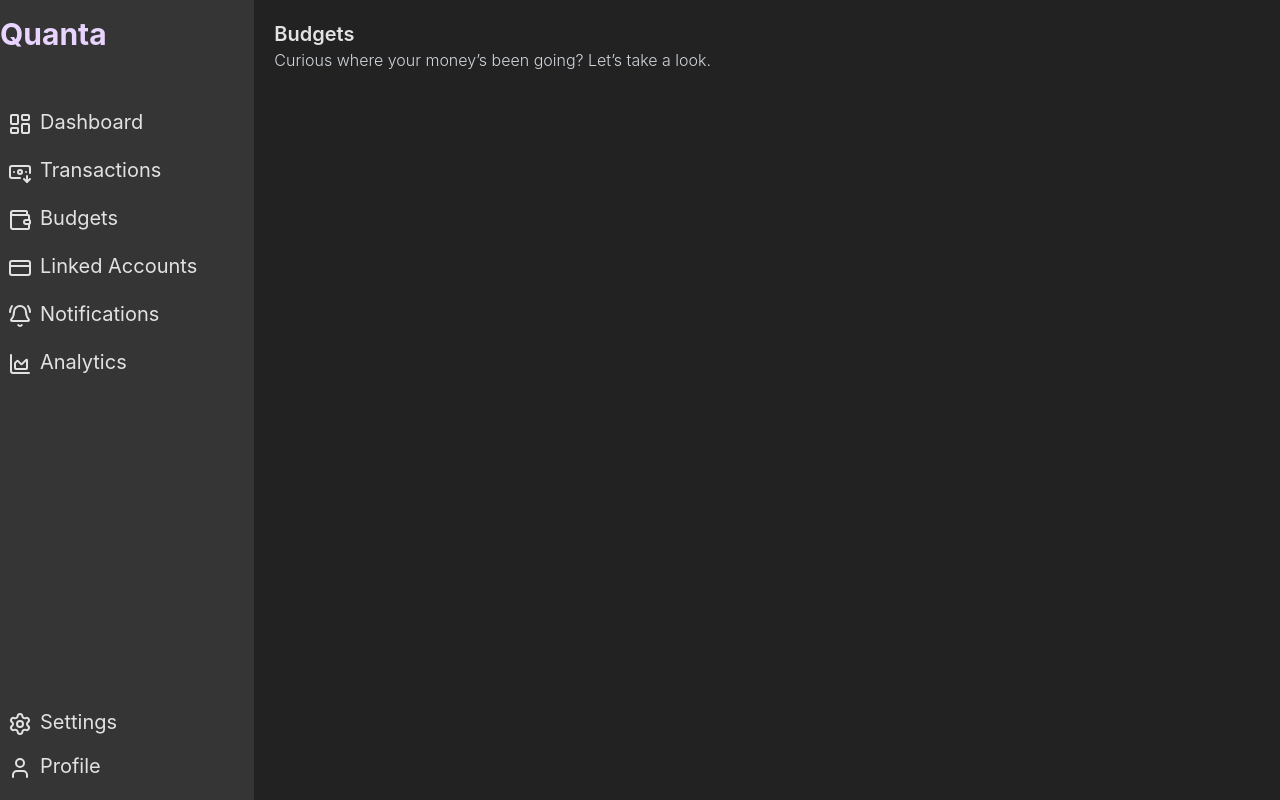
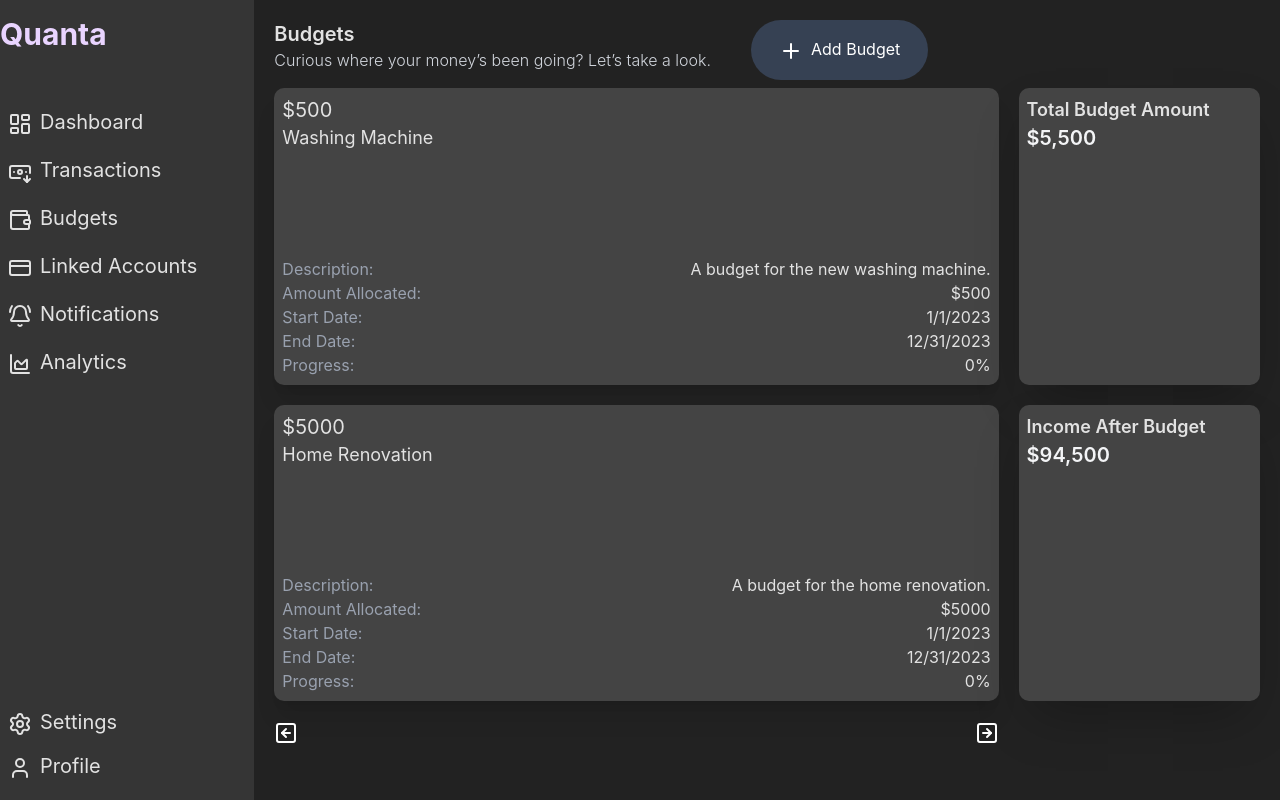
Before and after one commit to Meliorasimp/AI-Powered-Quanta, a React (Vite) app in the folder client/: page /budgets in a window 1280 px wide. Built offline with nearby package versions, Linux system fonts and the light colour scheme.

Commit message:
Updated the Budgets page
Added the ability to add a budget, display it into a card design and the functionility to show total budget income and income after budget.

```diff
--- /dev/null
+++ b/client/src/components/Budgetcard/index.tsx
@@ -0,0 +1,53 @@
+import "../../styles/index.css";
+type budgetcardprops = {
+  title: string;
+  amountallocated: number;
+  description: string;
+  progress?: number;
+  className?: string;
+  startdate: Date;
+  enddate: Date;
+};
+
+function Budgetcard({
+  title,
+  amountallocated,
+  description,
+  progress = 0,
+  className,
+  startdate,
+  enddate,
+}: budgetcardprops) {
+  return (
+    <div
+      className={`budget-card flex flex-col justify-between p-2 shadow-xl ${className}`}
+    >
+      <div className="flex flex-col">
+        <span className="text-xl">{`$${amountallocated}`}</span>
+        <span className="text-lg">{title}</span>
+      </div>
+      <div className="flex flex-row justify-between">
+        <div className="flex flex-col items-start">
+          <span className="text-md text-gray-400">Description:</span>
+          <span className="text-md text-gray-400">Amount Allocated:</span>
+          <span className="text-md text-gray-400">Start Date:</span>
+          <span className="text-md text-gray-400">End Date:</span>
+          <span className="text-md text-gray-400">Progress:</span>
+        </div>
+        <div className="flex flex-col items-end">
+          <span className="text-md">{description}</span>
+          <span className="text-md">{`$${amountallocated}`}</span>
+          <span className="text-md">
+            {new Date(startdate).toLocaleDateString()}
+          </span>
+          <span className="text-md">
+            {new Date(enddate).toLocaleDateString()}
+          </span>
+          <span className="text-md">{`${progress}%`}</span>
+        </div>
+      </div>
+    </div>
+  );
+}
+
+export default Budgetcard;
--- a/client/src/components/Button/index.tsx
+++ b/client/src/components/Button/index.tsx
@@ -1,5 +1,5 @@
 type ButtonProps = {
-  label: string;
+  label?: string;
   onClick: () => void;
   type: "button" | "submit" | "reset";
   className?: string;
--- a/client/src/components/Navbar/index.tsx
+++ b/client/src/components/Navbar/index.tsx
@@ -25,42 +25,42 @@ const Navbar = () => {
           label="Dashboard"
           onClick={() => nav("/")}
           type="button"
-          className="main-website-text-color text-xl hover:bg-gray-600 w-full py-1 text-left cursor-pointer rounded-lg"
+          className="main-website-text-color text-xl hover:bg-gray-600 w-full py-1 text-left cursor-pointer rounded-lg transition-colors duration-200"
           icon={<LayoutDashboard className="inline-block ml-2" />}
         />
         <Button
           label="Transactions"
           onClick={() => nav("/transactions")}
           type="button"
-          className="main-website-text-color text-xl hover:bg-gray-600 w-full py-1 text-left cursor-pointer rounded-lg"
+          className="main-website-text-color text-xl hover:bg-gray-600 w-full py-1 text-left cursor-pointer rounded-lg transition-colors duration-200"
           icon={<BanknoteArrowDown className="inline-block ml-2" />}
         />
         <Button
           label="Budgets"
           onClick={() => nav("/budgets")}
           type="button"
-          className="main-website-text-color text-xl hover:bg-gray-600 w-full py-1 text-left cursor-pointer rounded-lg"
+          className="main-website-text-color text-xl hover:bg-gray-600 w-full py-1 text-left cursor-pointer rounded-lg transition-colors duration-200"
           icon={<Wallet className="inline-block ml-2" />}
         />
         <Button
           label="Linked Accounts"
           onClick={() => nav("/linkedaccounts")}
           type="button"
-          className="main-website-text-color text-xl hover:bg-gray-600 w-full py-1 text-left cursor-pointer rounded-lg"
+          className="main-website-text-color text-xl hover:bg-gray-600 w-full py-1 text-left cursor-pointer rounded-lg transition-colors duration-200"
           icon={<CreditCard className="inline-block ml-2" />}
         />
         <Button
           label="Notifications"
           onClick={() => nav("/notifications")}
           type="button"
-          className="main-website-text-color text-xl hover:bg-gray-600 w-full py-1 text-left cursor-pointer rounded-lg"
+          className="main-website-text-color text-xl hover:bg-gray-600 w-full py-1 text-left cursor-pointer rounded-lg transition-colors duration-200"
           icon={<BellRing className="inline-block ml-2" />}
         />
         <Button
           label="Analytics"
           onClick={() => nav("/analytics")}
           type="button"
-          className="main-website-text-color text-xl hover:bg-gray-600 w-full py-1 text-left cursor-pointer rounded-lg"
+          className="main-website-text-color text-xl hover:bg-gray-600 w-full py-1 text-left cursor-pointer rounded-lg transition-colors duration-200"
           icon={<ChartArea className="inline-block ml-2" />}
         />
         <div className="flex flex-col items-start gap-y-2 mt-auto">
--- a/client/src/pages/Budgets/index.tsx
+++ b/client/src/pages/Budgets/index.tsx
@@ -1,13 +1,18 @@
 import Navbar from "../../components/Navbar";
 import Heading from "../../components/Text/Heading";
 import Paragraph from "../../components/Text/Paragraph";
+import Budgetcard from "../../components/Budgetcard";
+import "../../styles/index.css";
+import Button from "../../components/Button";
+import { Plus, SquareArrowLeft, SquareArrowRight } from "lucide-react";
 
 const Budgets = () => {
   return (
     <div className="flex flex-row">
       <Navbar />
       <div className="w-full h-screen flex flex-col py-5 px-5 gap-y-2">
-        <div className="overflow-hiddenpb-2">
+        <div className="flex flex-row gap-x-10">
+          <div className="overflow-hidden pb-2">
             <Heading
               label="Budgets"
               className="text-xl font-semibold main-website-text-color"
@@ -18,6 +23,68 @@ const Budgets = () => {
               variant="secondary"
             />
           </div>
+          <div className="flex justify-center">
+            <Button
+              label="Add Budget"
+              onClick={() => console.log("Add Budget Clicked")}
+              type="button"
+              icon={<Plus className="inline-block" />}
+              className="text-white text-base bg-gray-700 px-7 rounded-4xl hover:bg-gray-600 transition-colors duration-300 cursor-pointer"
+            />
+          </div>
+        </div>
+        <div className="h-full w-full flex flex-row gap-x-5">
+          <div className="h-full w-3/4 flex flex-col gap-y-5">
+            <Budgetcard
+              title="Washing Machine"
+              amountallocated={500}
+              description="A budget for the new washing machine."
+              startdate={new Date("2023-01-01")}
+              enddate={new Date("2023-12-31")}
+              className="h-3/7"
+            />
+            <Budgetcard
+              title="Home Renovation"
+              amountallocated={5000}
+              description="A budget for the home renovation."
+              startdate={new Date("2023-01-01")}
+              enddate={new Date("2023-12-31")}
+              className="h-3/7"
+            />
+            <div className="flex flex-row justify-between">
+              <Button
+                onClick={() => console.log("Edit Clicked")}
+                type="button"
+                className="hover:cursor-pointer"
+                icon={<SquareArrowLeft color="white" />}
+              />
+              <Button
+                onClick={() => console.log("Edit Clicked")}
+                type="button"
+                className="hover:cursor-pointer"
+                icon={<SquareArrowRight color="white" />}
+              />
+            </div>
+          </div>
+          <div className="h-full w-1/4 flex flex-col gap-y-5">
+            <div className="h-3/7 text-lg font-semibold budget-card shadow-2xl p-2">
+              <Heading label="Total Budget Amount" />
+              <Paragraph
+                label="$5,500"
+                className="text-green-500"
+                variant="primary"
+              />
+            </div>
+            <div className="h-3/7 text-lg font-semibold budget-card shadow-2xl p-2">
+              <Heading label="Income After Budget" />
+              <Paragraph
+                label="$94,500"
+                className="text-green-500"
+                variant="primary"
+              />
+            </div>
+          </div>
+        </div>
       </div>
     </div>
   );
--- a/client/src/pages/Dashboard/index.tsx
+++ b/client/src/pages/Dashboard/index.tsx
@@ -65,7 +65,7 @@ const Dashboard = () => {
             />
             <table className="w-full table-row">
               <thead>
-                <tr className="text-gray-100 text-left">
+                <tr className="text-gray-100 text-left bg-gray-700">
                   <th className="px-4 py-2 text-md font-normal align-top">
                     Transaction ID
                   </th>
--- a/client/src/styles/index.css
+++ b/client/src/styles/index.css
@@ -1,11 +1,19 @@
 @import "tailwindcss";
 
 @layer base {
+  * {
+    padding: 0;
+    margin: 0;
+    box-sizing: border-box;
+  }
+
   :root {
     font-family: "Inter", sans-serif;
     --primary-background-color: #353535;
     --secondary-background-color: #222222;
+    --budget-card-color: #444444;
   }
+
   body {
     background-color: var(--secondary-background-color);
   }
@@ -17,8 +25,15 @@
     background-color: var(--secondary-background-color);
   }
 
+  .budget-card {
+    background-color: var(--budget-card-color);
+    color: #e2e2e2;
+    border-radius: 10px;
+  }
+
   .main-website-text-color {
     color: #e2e2e2;
     font-weight: 400;
+    text-align: center;
   }
 }
```
Lines whose indentation alone changed are shown as unchanged.
